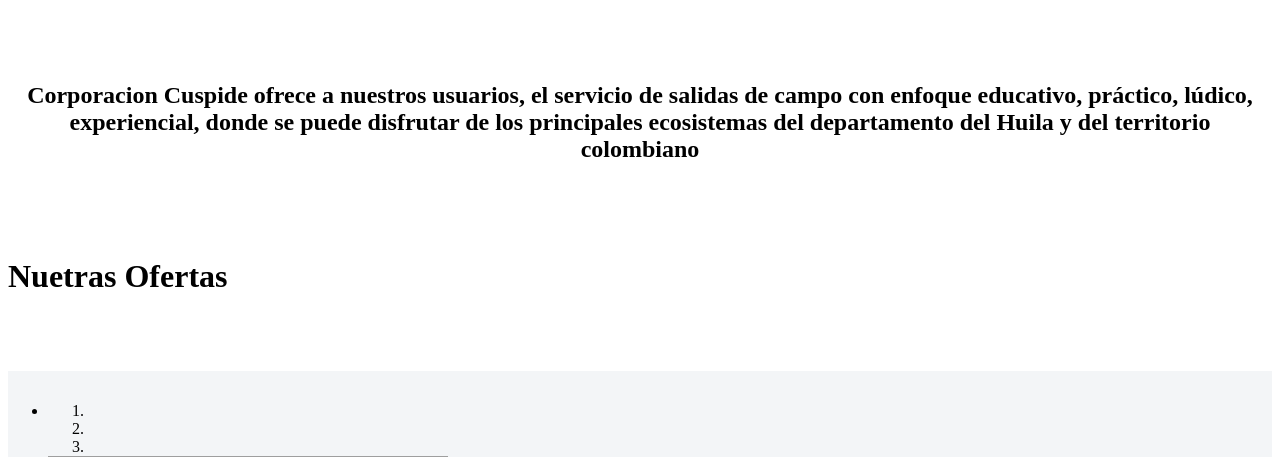
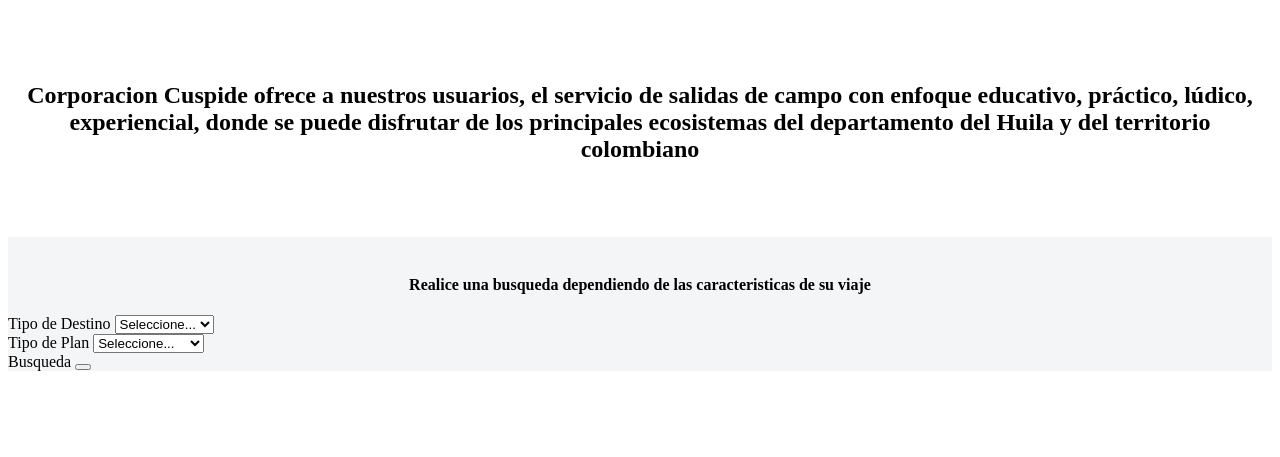
Before and after one commit to dayanatru28/TravelCuspide, a CodeIgniter 4 app: the page made by app/Views/index.php in a window 1280 px wide. Shown: the top 457 px of the page. Run offline with PHP 8.4 and a stand-in for CodeIgniter, Linux system fonts and the light colour scheme; the template is opened without the code that fills it, so the values that code supplies are empty; some libraries are stand-ins or nearby versions; grey boxes are pictures that could not be loaded.

Commit message:
first commit

```diff
--- a/app/Views/index.php
+++ b/app/Views/index.php
@@ -12,6 +12,50 @@
                 del departamento del Huila y del territorio colombiano</h2>
         </center>
     </div>
+    <br><br><br>
+
+    <div class="container" style=" background-color: #f3f5f7;">
+        <br>
+        <center>
+            <h4 class="search_title">Realice una busqueda dependiendo de las caracteristicas de su viaje </h4>
+        </center>
+        <form>
+            <div class="form-row">
+                <div class="form-group col-md-6">
+                    <label for="inputDestino">Tipo de Destino</label>
+                    <select id="inputDestino" class="form-control">
+                        <option selected>Seleccione...</option>
+                        <option>Cascadas</option>
+                        <option>Paramos</option>
+                        <option>Desierto</option>
+                        <option>Playas</option>
+                        <option>Lagunas</option>
+                    </select>
+                </div>
+
+                <div class="form-group col-md-5">
+                    <label for="inputPersonas">Tipo de Plan</label>
+                    <select id="inputPersonas" class="form-control">
+                            <option selected>Seleccione...</option>
+                            <option>Plan Familiar</option>
+                            <option>Plan Educativo</option>
+                            <option>Plan Individual</option>
+                    </select>
+                </div>
+                <div class="form-group col-md-1">
+                    <label for="inputPersonas">Busqueda</label>
+                    <button type="button" class="btn btn-default">
+                        <i class="fas fa-search"></i></span>
+                    </button>
+                </div>
+
+            </div>
+        </form>
+    </div>
+
+
+
+
     <br><br><br>
     <div class="container">
         <div class="row">
```
Also changed, not shown: app/Views/header.php (+2 -6 lines), public/styles/main_styles.css (+14 -3 lines), public/img/Letrero.jpeg (added), public/img/facebook.svg (added).
